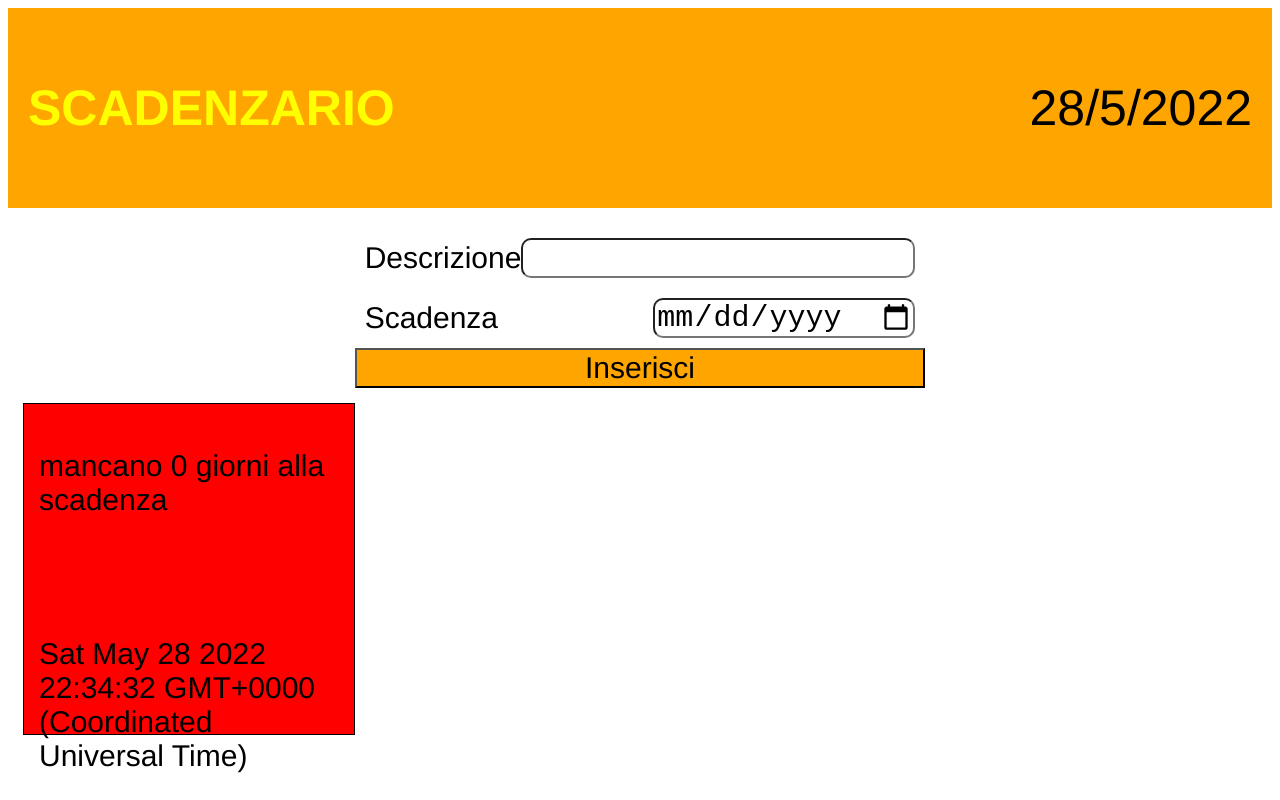
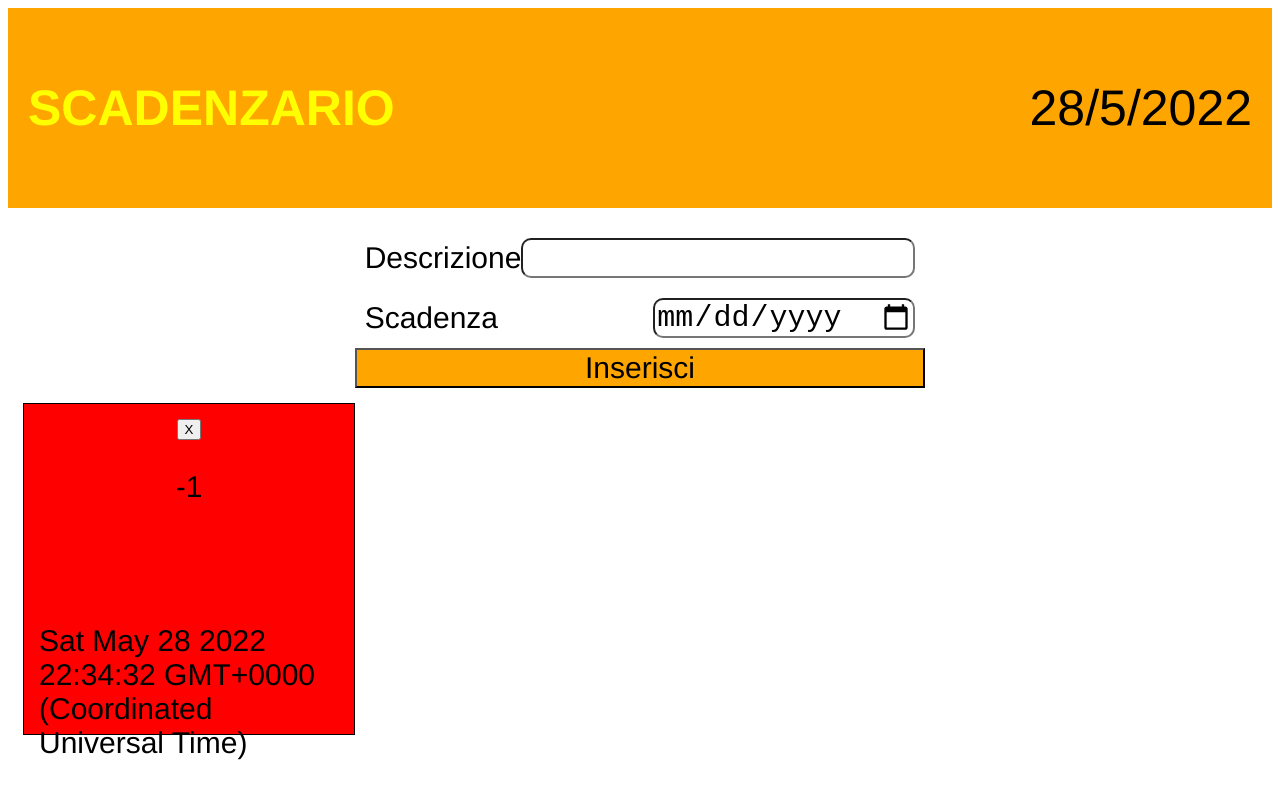
Before and after one commit to AndreaAlunniGuiducci/ScadenzarioAngular, an Angular app: page / in a window 1280 px wide. Both pictures are taken after a click on the button "Inserisci". Built offline with nearby package versions, Linux system fonts and the light colour scheme.

Commit message:
add: delete button

```diff
--- a/src/app/card-item/card-item.component.html
+++ b/src/app/card-item/card-item.component.html
@@ -1,13 +1,16 @@
 <div class="wrapper">
   <div
-    *ngFor="let item of itemsSorted"
-    index
-    as
-    i
+    *ngFor="let item of itemsSorted
+    let
+    i=index"
     class="cardItem"
-    [ngClass]="[item.diffDays < 7 ? 'nearExpired' : 'farExpired']"
-    >
-    <p>mancano {{item.diffDays}} giorni alla scadenza</p>
+    [attr.data-index]="i"
+    [ngClass]="[getDiffDays(item.expired) < 7 ? 'nearExpired' : 'farExpired']"
+  >
+    <button (click)="deleteItem(i)" class="deleteButton">X</button>
+    <p>
+      {{ getDiffDays(item.expired) }}
+    </p>
     <p>{{ item.item }}</p>
     <p>{{ item.expired }}</p>
   </div>
--- a/src/app/card-item/card-item.component.ts
+++ b/src/app/card-item/card-item.component.ts
@@ -7,13 +7,23 @@ import { ScadenzarioService } from '../scadenzario.service';
   styleUrls: ['./card-item.component.sass'],
 })
 export class CardItemComponent implements OnInit {
-  today = new Date();;
+  today = new Date();
   items = this.scadenzarioService.getItems();
   itemsSorted = this.items.sort(
     (a, b) => +new Date(a.expired) - +new Date(b.expired)
   );
 
-  constructor(private scadenzarioService: ScadenzarioService) {}
-  delete() {}
+  constructor(private scadenzarioService: ScadenzarioService) {
+    console.log(this.itemsSorted);
+  }
+  getDiffDays(expired: any) {
+    return Math.floor(
+      (new Date(expired).getTime() - new Date().getTime()) /
+        (1000 * 60 * 60 * 24)
+    );
+  }
+  deleteItem(i: number){
+    this.scadenzarioService.removeItem(i);
+  }
   ngOnInit(): void {}
 }
--- a/src/app/input/input.component.ts
+++ b/src/app/input/input.component.ts
@@ -11,23 +11,22 @@ export class InputComponent implements OnInit {
   today = new Date();
   item = '';
   expired = new Date();
-  diffDays = 0;
   expiredDay = 0;
 
   constructor(private scadenzarioService: ScadenzarioService) {}
   addItem() {
-    this.diffDays = Math.ceil(
-      Math.abs(this.expiredDay= new Date(this.expired).getTime() - this.today.getTime()) /
-        (1000 * 60 * 60 * 24)
-    );
 
     const newItem: Item = {
       item: this.item,
       expired: this.expired,
-      diffDays: this.diffDays,
     };
     this.scadenzarioService.addItem(newItem);
-    console.log(this.diffDays);
   }
   ngOnInit(): void {}
 }
+
+// this.diffDays = Math.ceil(
+// (this.expiredDay =
+//   new Date(this.expired).getTime() - this.today.getTime()) /
+//   (1000 * 60 * 60 * 24)
+// );
--- a/src/app/item.ts
+++ b/src/app/item.ts
@@ -1,5 +1,4 @@
 export interface Item {
     item: string;
-    expired: Date;
-    diffDays: number;
+    expired: any;
 }
--- a/src/app/scadenzario.service.ts
+++ b/src/app/scadenzario.service.ts
@@ -19,6 +19,11 @@ export class ScadenzarioService {
     console.log(this.items);
   }
 
+  removeItem(i: number){
+    this.items.splice(i)
+    localStorage.setItem('item', JSON.stringify(this.items));
+  }
+
   getItems() {
     return this.items;
   }
```
